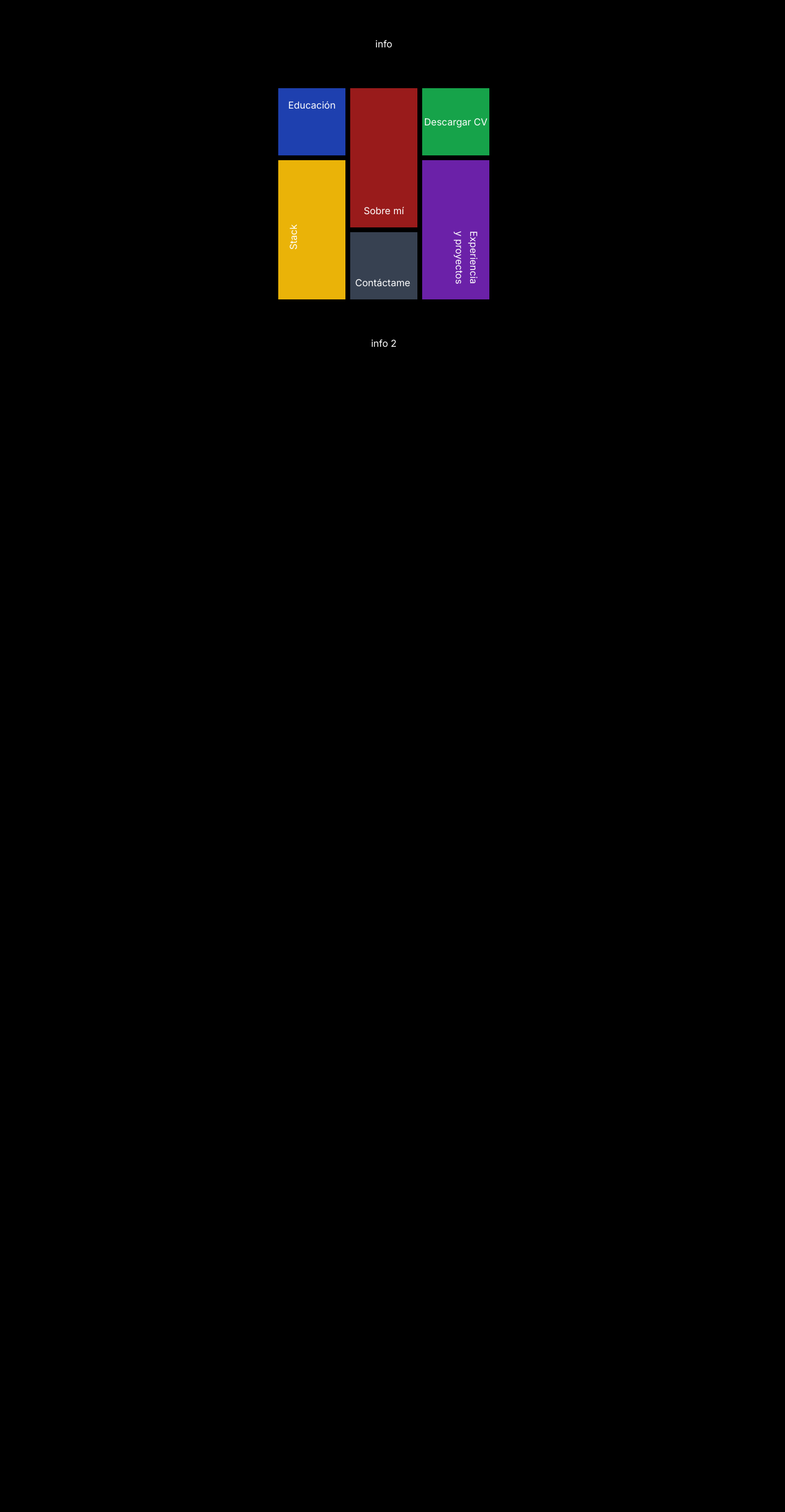
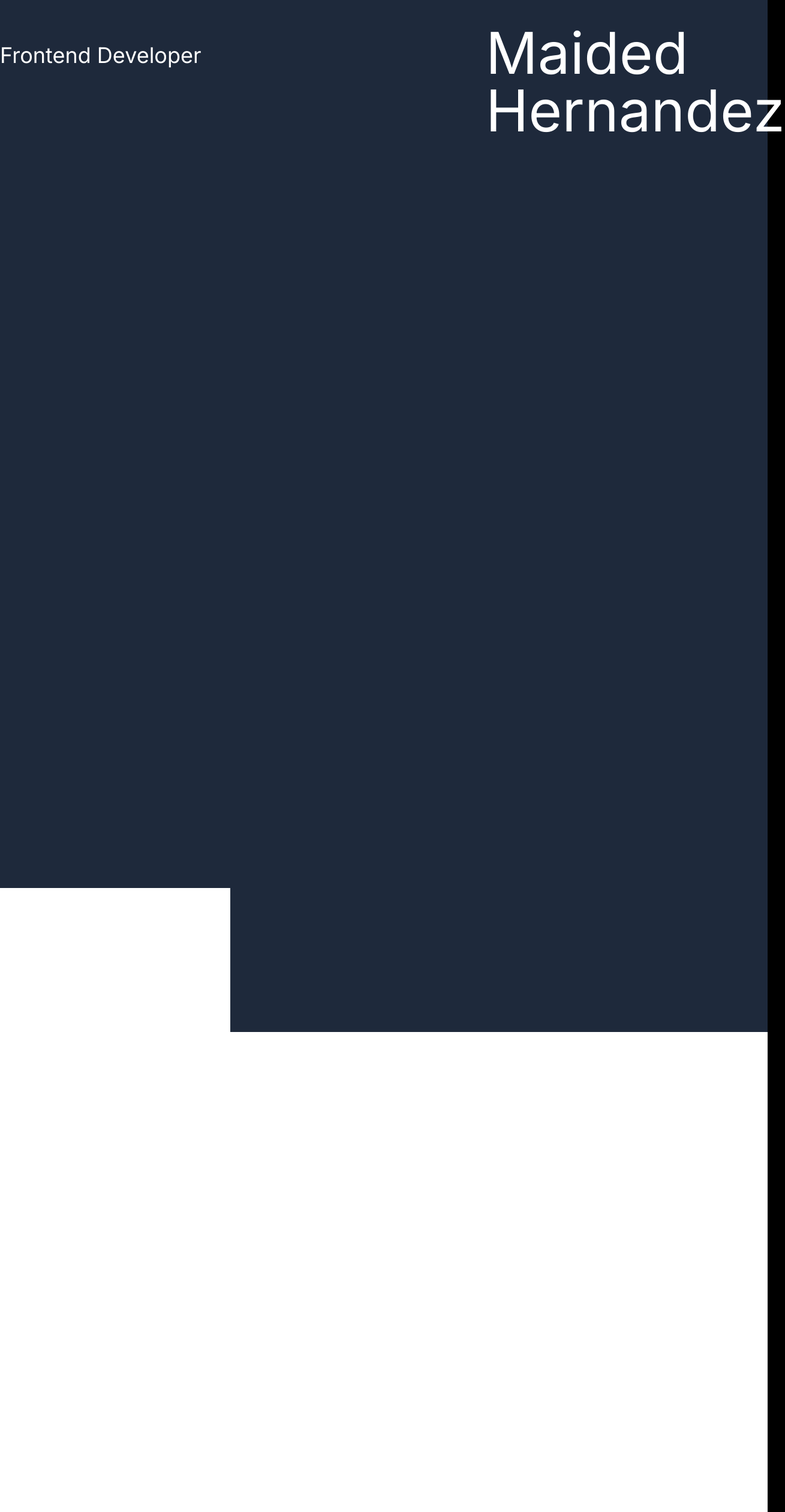
Before and after one commit to MaidedPonce/maidedpo, a Next.js app: page / in a window 1280 px wide. Shown: the part 120-2640 px from the top of the page at 60% size, 1309 px wide, since content can reach past the window. Before the commit the page ends 800 px from the top, so only its background shows below. Built offline with nearby package versions, Linux system fonts and the light colour scheme.

Commit message:
Adding new styles

```diff
--- a/src/app/page.tsx
+++ b/src/app/page.tsx
@@ -1,10 +1,9 @@
-import { Grid } from 'app/components'
+import { Grid, Scroll } from 'app/components'
 
 export default function Home() {
   return (
-    <main className='flex min-h-screen flex-col items-center justify-between p-24'>
-      Holi
-      <Grid />
+    <main className='min-h-screen relative'>
+      <Scroll />
     </main>
   )
 }
--- a/src/components/Grid.tsx
+++ b/src/components/Grid.tsx
@@ -75,7 +75,10 @@ const GRIDS: colorProps = {
 }
 
 const Grid = () => {
-  const [showCard, showInfo] = useState(false)
+  const [showCard, showInfo] = useState({
+    key: '',
+    isOpen: false,
+  })
   const grids = Object.values({ ...GRIDS })
   const keys = Object.keys({ ...GRIDS })
   const draw = {
@@ -98,7 +101,7 @@ const Grid = () => {
           delay: 0.2,
           ease: 'easeInOut',
         },
-        opacity: 0.5,
+        opacity: 0,
       }
       if (down.includes(i)) {
         return {
@@ -114,34 +117,162 @@ const Grid = () => {
     },
   }
   console.log(showCard)
+
+  const showCardInfo = () => {
+    switch (showCard.key) {
+      case 'red':
+        return (
+          <>
+            <motion.p
+              className='leading-8'
+              initial={{
+                x: -200,
+                opacity: 0,
+              }}
+              animate={
+                showCard.isOpen
+                  ? {
+                      x: 0,
+                      transition: {
+                        duration: 0.5,
+                        delay: 0.5,
+                        ease: 'easeInOut',
+                      },
+                      opacity: 1,
+                    }
+                  : {
+                      x: -200,
+                      opacity: 0,
+                      transition: {
+                        duration: 0.5,
+                        ease: 'easeInOut',
+                      },
+                    }
+              }
+              exit={{
+                x: -200,
+              }}
+            >
+              Hey! Mi nombre es <span className='font-bold'>Maided Ponce</span>,
+              soy de la CDMX y llevo desde junio de 2020 practicando y
+              estudiando desarrollo web con{' '}
+              <span className='font-bold'>JavaScript</span> de forma
+              autodidacta.
+              <br /> He colaborado profesionalmente con el entorno{' '}
+              <span className='font-bold'>Next js</span> desde 2021.
+            </motion.p>
+            <motion.p
+              className='text-2xl w-fit font-bold'
+              initial={{
+                x: 200,
+                opacity: 0,
+                y: 100,
+              }}
+              animate={
+                showCard.isOpen
+                  ? {
+                      x: 'calc(100% - 45%)',
+                      transition: {
+                        duration: 0.5,
+                        delay: 0.5,
+                        ease: 'easeInOut',
+                      },
+                      opacity: 1,
+                    }
+                  : {
+                      x: 200,
+                      y: 100,
+                      opacity: 0,
+                      transition: {
+                        duration: 0.5,
+                        ease: 'easeInOut',
+                      },
+                    }
+              }
+              exit={{
+                x: -200,
+              }}
+            >
+              Frontend Developer
+            </motion.p>
+          </>
+        )
+      default:
+        return (
+          <motion.p
+            className='leading-8'
+            initial={{
+              x: -200,
+              opacity: 0,
+            }}
+            animate={
+              showCard.isOpen
+                ? {
+                    x: 0,
+                    transition: {
+                      duration: 0.5,
+                      delay: 0.5,
+                      ease: 'easeInOut',
+                    },
+                    opacity: 1,
+                  }
+                : {
+                    x: -200,
+                    opacity: 0,
+                    transition: {
+                      duration: 0.5,
+                      ease: 'easeInOut',
+                    },
+                  }
+            }
+            exit={{
+              x: -200,
+            }}
+          >
+            Hey! Mi nombre es <span className='font-bold'>Maided Ponce</span>,
+            soy de la CDMX y llevo desde junio de 2020 practicando y estudiando
+            desarrollo web con <span className='font-bold'>JavaScript</span> de
+            forma autodidacta.
+            <br /> He colaborado profesionalmente con el entorno{' '}
+            <span className='font-bold'>Next js</span> desde 2021.
+          </motion.p>
+        )
+    }
+  }
   return (
-    <>
-      <div className='h-full'>info</div>
-      <div className='grid grid-cols-3 gap-2 grid-rows-3 h-auto w-auto'>
+    <div className='h-[352px] w-[352px] relative'>
+      <div
+        className={`absolute ${showCard.isOpen ? 'z-0' : 'z-10'} grid grid-cols-3 gap-2 grid-rows-3 h-auto w-auto`}
+      >
         {grids.map((grid, index) => {
           return (
             <motion.div
-            variants={draw}
-            animate={showCard ? 'move' : 'show'}
+              variants={draw}
+              animate={showCard.isOpen ? 'move' : 'show'}
               onClick={() => {
-                showInfo(!showCard)
+                showInfo({ key: keys[index], isOpen: !showCard.isOpen })
               }}
               className={grid.className}
               style={
-                showCard
+                showCard.isOpen
                   ? { background: 'transparent' }
                   : { background: grid.bg }
               }
               custom={keys[index]}
               key={index}
             >
-              <Animation gridProps={{ ...grid }} showStroke={showCard} />
+              <Animation gridProps={{ ...grid }} showStroke={showCard.isOpen} />
             </motion.div>
           )
         })}
       </div>
-      <div className='h-full'>info 2</div>
-    </>
+
+      <div
+        className={`${showCard.isOpen ? 'z-10' : 'z-0'} absolute h-full w-full`}
+      >
+        {showCardInfo()}
+      </div>
+    </div>
   )
 }
 
--- /dev/null
+++ b/src/components/Scroll.tsx
@@ -0,0 +1,148 @@
+'use client'
+import { useEffect, useLayoutEffect, useRef, useState } from 'react'
+import { motion, useScroll, useTransform, MotionValue } from 'framer-motion'
+import Stack from 'app/ui/containers/Stack'
+
+function useParallax(value: MotionValue<number>, distance: number) {
+  return useTransform(value, [0, 1], ['100%', '0%'])
+}
+
+/* function Comp() {
+  const ref = useRef(null)
+  const { scrollYProgress } = useScroll({ target: ref })
+  const y = useParallax(scrollYProgress, 100)
+  return (
+    <div ref={ref} className='flex gap-5 h-screen flex-col'>
+      <motion.div style={{ y }} className='w-full h-screen bg-black text-white'>
+        <p className='text-8xl	'>Holi!</p>
+      </motion.div>
+    </div>
+  )
+}
+ */
+export function Scroll() {
+  //   const { scrollYProgress } = useScroll()
+  //   const scale = useTransform(scrollYProgress, [0, 1], [0.2, 2])
+  const ref = useRef<HTMLInputElement>(null)
+  const nameRef = useRef<HTMLInputElement>(null)
+  const { scrollYProgress, scrollXProgress } = useScroll({
+    target: ref,
+    offset: ['start end', 'end end'],
+  })
+
+  const [parentWidth, setParentWidth] = useState(0)
+
+  const updateParentWidth = () => {
+    if (ref.current) {
+      setParentWidth(ref.current?.offsetWidth)
+    }
+  }
+
+  // Ejecuta updateParentWidth cuando el componente se monta y cuando ref cambia
+  useLayoutEffect(() => {
+    updateParentWidth()
+  }, [ref.current])
+
+  // Añade un listener para el evento resize del navegador
+  useEffect(() => {
+    window.addEventListener('resize', updateParentWidth)
+    return () => {
+      window.removeEventListener('resize', updateParentWidth)
+    }
+  }, [])
+
+  const x = useTransform(
+    scrollYProgress,
+    [0, 1],
+    [-500, parentWidth - (nameRef?.current?.offsetWidth || 200)],
+  )
+
+  const name = useTransform(scrollYProgress, [0, 1], [900, 0])
+
+  const nameOpacity = useTransform(scrollYProgress, [0, 1], [0, 1])
+  return (
+    <>
+      {' '}
+      <div ref={ref} className='min-h-[200vh] relative bg-slate-800 z-10'>
+        <div className='min-h-screen h-[200vh]'>
+          <motion.div
+            ref={nameRef}
+            className='text-8xl sticky top-[20vh] text-white w-fit'
+            style={{
+              x,
+            }}
+          >
+            <p>
+              Maided
+              <br /> Hernandez
+            </p>
+          </motion.div>
+          <motion.div
+            style={{
+              opacity: nameOpacity,
+              y: name,
+            }}
+            className='text-4xl sticky top-40 text-white w-fit mb-28'
+          >
+            <p>Frontend Developer</p>
+          </motion.div>
+        </div>
+        <motion.p
+          className='text-xl bg-white sticky top-40 w-96 items-center h-[30vh]'
+          style={{
+            opacity: nameOpacity,
+          }}
+        >
+          Soy de la CDMX y llevo desde junio de 2020 practicando y estudiando
+          desarrollo web con <span className='font-bold'>JavaScript</span> de
+          forma autodidacta.
+          <br /> He colaborado profesionalmente con el entorno{' '}
+          <span className='font-bold'>Next js</span> desde 2021.
+        </motion.p>
+        {/* <motion.div
+        ref={nameRef}
+        className='text-8xl top-40 fixed flex items-center text-black'
+        style={{
+          y,
+          x,
+        }}
+      >
+        <p>Maided Hernandez</p>
+      </motion.div>
+      <motion.div
+        className='text-4xl fixed top-0 h-screen flex items-center '
+        style={{
+          y: name,
+          opacity: nameOpacity,
+        }}
+      >
+        <p>Frontend Developer</p>
+      </motion.div>
+      <motion.p
+        className='text-xl absolute top-[80rem] items-center h-fit'
+        style={{
+          y: description,
+          opacity: nameOpacity,
+        }}
+      >
+        Soy de la CDMX y llevo desde junio de 2020 practicando y estudiando
+        desarrollo web con <span className='font-bold'>JavaScript</span> de
+        forma autodidacta.
+        <br /> He colaborado profesionalmente con el entorno{' '}
+        <span className='font-bold'>Next js</span> desde 2021.
+      </motion.p> */}
+
+        {/* <motion.div
+        className='text-8xl relative top-[50vh] h-[100vh] flex items-center text-black'
+        style={{ y }}
+      >
+        <p>Holi</p>
+      </motion.div> */}
+        {/* <motion.div className='text-4xl absolute top-0 h-screen flex items-center '>
+        <p>Frontend Developer</p>
+      </motion.div> */}
+      </div>
+      <Stack />
+    </>
+  )
+}
--- a/src/components/index.ts
+++ b/src/components/index.ts
@@ -1,2 +1,3 @@
 export { Grid } from './Grid'
 export { Animation } from './Animation'
+export { Scroll } from './Scroll'
--- /dev/null
+++ b/src/ui/containers/Stack.tsx
@@ -0,0 +1,29 @@
+import { useTransform, motion, useScroll } from 'framer-motion'
+import React, { useRef } from 'react'
+
+const Stack = () => {
+  const ref = useRef<HTMLInputElement>(null)
+  const { scrollYProgress, scrollXProgress } = useScroll({
+    target: ref,
+    offset: ['start center', 'end end'],
+  })
+  const y = useTransform(scrollYProgress, [0, 1], [-500, 0])
+  const y2 = useTransform(scrollYProgress, [0, 1], [900, 300])
+
+  return (
+    <div ref={ref} className='h-screen bg-white flex overflow-hidden'>
+      <motion.div style={{ y: y2 }} className='w-full h-fit'>
+        <ul>
+          <li>JavaScript</li>
+          <li>React</li>
+          <li>Nextjs</li>
+          <li>Tailwind</li>
+          <li>Zustand</li>
+        </ul>
+      </motion.div>
+      <motion.div style={{ y }} className='w-full bg-blue-800' />
+    </div>
+  )
+}
+
+export default Stack
```
Also changed, not shown: src/components/Animation.tsx (+6 -3 lines), src/components/Info.tsx (added).
